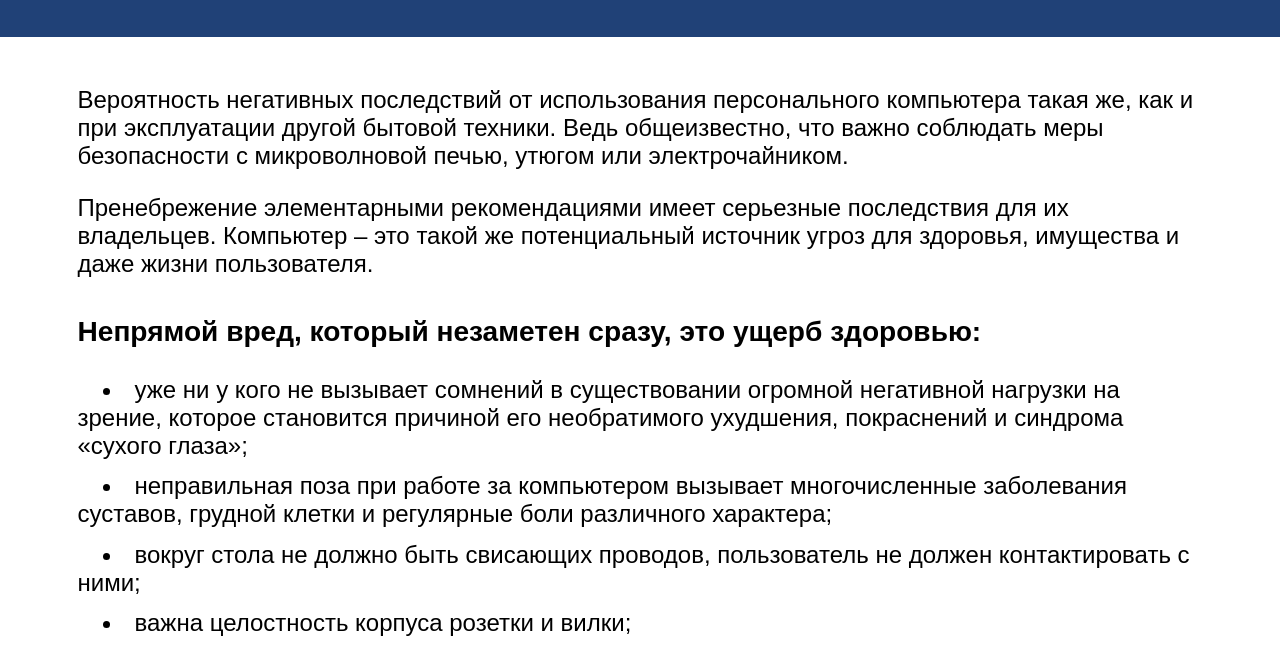
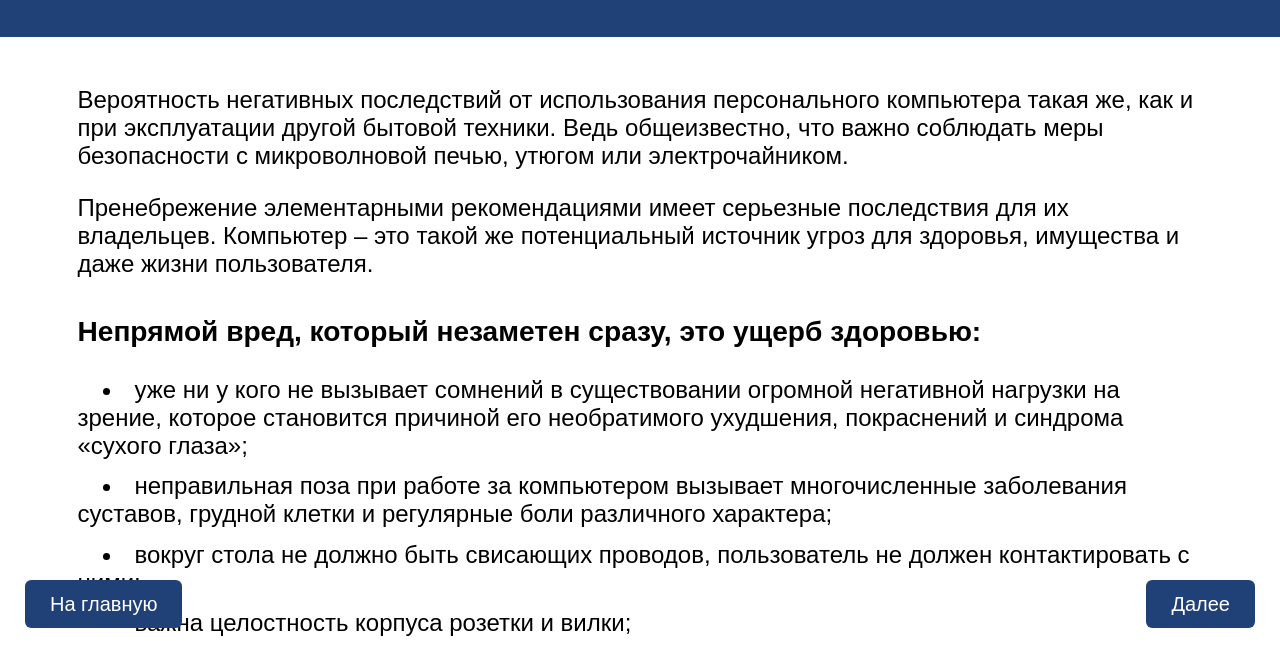
Before and after one commit to kamiamon/computer-skills, a plain HTML site: page course1.html in a window 1280 px wide. Shown: the part 147-794 px from the top of the page. Drawn offline with Linux system fonts and the light colour scheme.

Commit message:
Add files via upload

```diff
--- a/course1.html
+++ b/course1.html
@@ -101,5 +101,7 @@
 Обязательно нужно делать разминку для глаз: круговые и линейные движения
 открытыми глазами, моргание и расфокусирование.</li>
 	</div>
+	<a href="index.html" class="home-button">На главную</a>
+	<a href="course2.html" class="next-page-button">Далее</a>
 	</main>
 </body>
--- a/style.css
+++ b/style.css
@@ -182,3 +182,25 @@ footer {
 a {
   text-decoration: none;
 }
+
+.home-button {
+      position: fixed;
+      bottom: 20px;
+      left: 20px;
+      background-color: #204177;
+      color: #ffffff;
+      padding: 10px 20px;
+      border-radius: 5px;
+      text-decoration: none;
+    }
+
+.next-page-button {
+      position: fixed;
+      bottom: 20px;
+      right: 20px;
+      background-color: #204177;
+      color: #ffffff;
+      padding: 10px 20px;
+      border-radius: 5px;
+      text-decoration: none;
+    }
```
Also changed, not shown: course2.html (+2 -0 lines), course3.html (+2 -0 lines).
